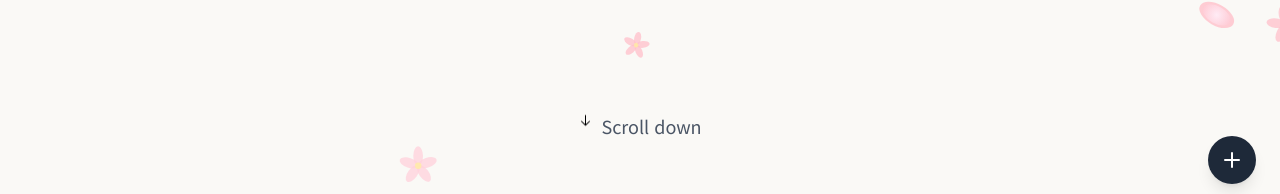
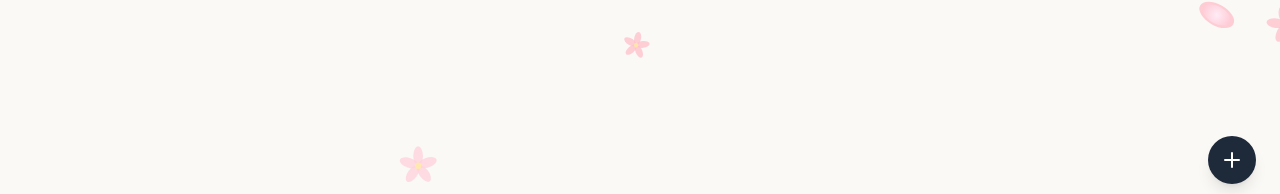
Before and after one commit to sharekim93/portfolio-2025-nextjs, a Next.js app: page / in a window 1280 px wide. Shown: the part 592-786 px from the top of the page. Built offline with nearby package versions, Linux system fonts and the light colour scheme.

Commit message:
remove: ScrollDown 제거

```diff
--- a/src/app/components/Intro.tsx
+++ b/src/app/components/Intro.tsx
@@ -3,7 +3,6 @@
 import { motion } from "motion/react";
 import { fadeIn } from "@/styles/animation";
 import useObserver from "@/hooks/useObserver";
-import ScrollDown from "./ScrollDown";
 
 export default function Intro() {
   const { ref, animation } = useObserver();
@@ -34,7 +33,6 @@ export default function Intro() {
             그 중, 비즈니스 문제 해결을 가장 중요하게 생각합니다.
           </p>
         </div>
-        <ScrollDown />
       </motion.section>
     </>
   );
```
